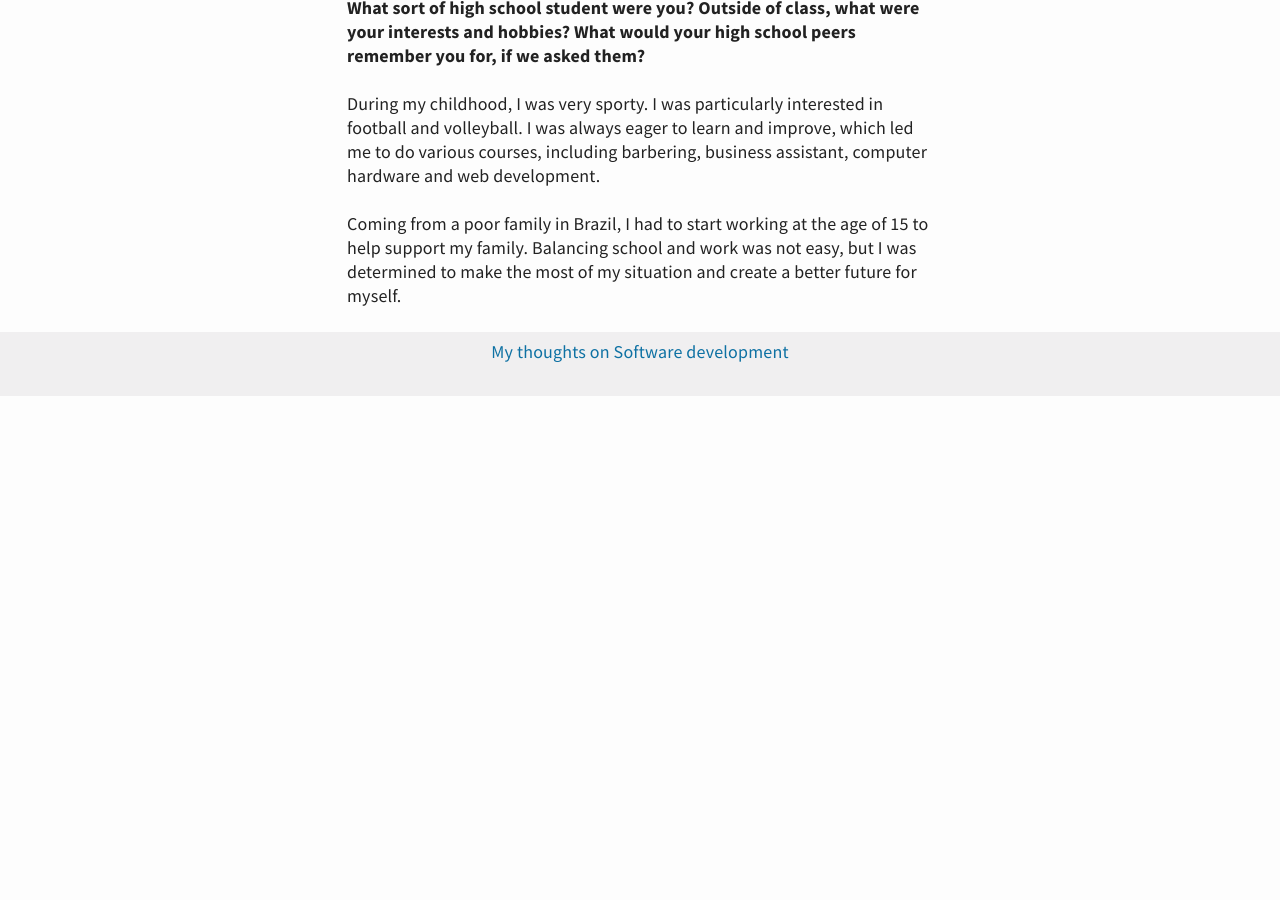
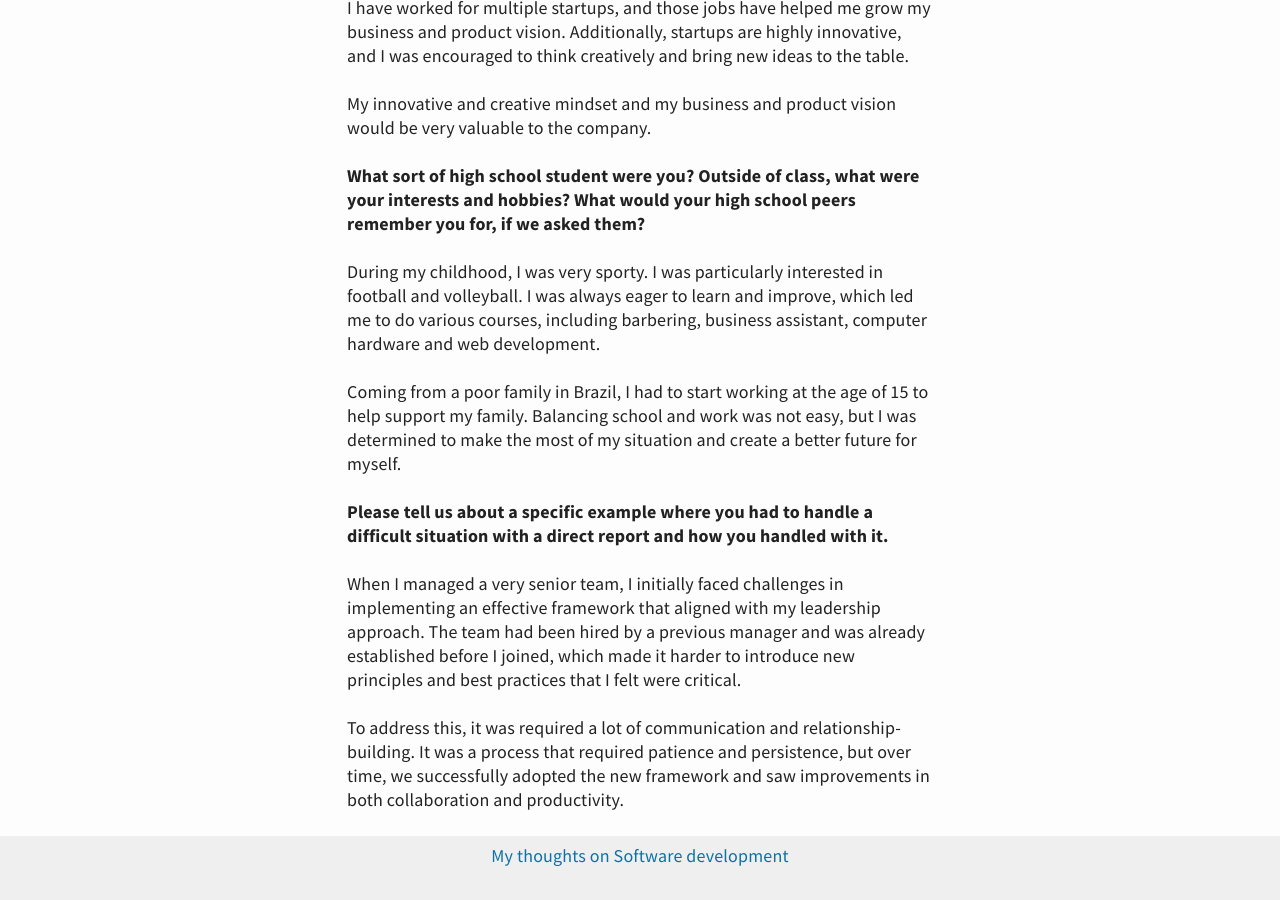
Before and after one commit to apssouza22/blog, a Jekyll site: the page built from _posts/2023-03-20-Q&A-with-Alexsandro-souza.md, in a window 1280 px wide and 900 px high, scrolled down 7971 px. Built offline with Jekyll 4.4.1, drawn with Linux system fonts in a browser that asks for light colours; comment, search, counter and statistics services are not loaded; before the commit the page ends 8367 px from its top, so only the background shows below that; some of the changed text lies outside the part shown.

Commit message:
Update 2023-03-20-Q&A-with-Alexsandro-souza.md

```diff
--- a/_posts/2023-03-20-Q&A-with-Alexsandro-souza.md
+++ b/_posts/2023-03-20-Q&A-with-Alexsandro-souza.md
@@ -45,7 +45,9 @@ My team was the platform team. We were responsible for defining the overall arch
 
 **What is your proudest success as an engineering leader?**
 
-A successful system modernization from a monolith to a modern microservices architecture
+One project that I’m particularly proud of is a successful system modernization where we transitioned from a 20-year-old monolithic architecture to a microservices-based system. It was especially meaningful to me because I was the first engineer to join the team, which gave me the opportunity to take a leadership role and have a significant influence on the development process.
+
+Being able to drive such a transformation and work closely with the team to deliver a modern system is something I’m truly proud of.
 
 **Outline your thoughts on open source software development. What is important to get right in open source projects? What open source projects have you worked on? Have you been an open source maintainer, on which projects, and what was your role?**
 
@@ -192,3 +194,9 @@ My innovative and creative mindset and my business and product vision would be v
 During my childhood, I was very sporty. I was particularly interested in football and volleyball. I was always eager to learn and improve, which led me to do various courses, including barbering, business assistant, computer hardware and web development.
 
 Coming from a poor family in Brazil, I had to start working at the age of 15 to help support my family. Balancing school and work was not easy, but I was determined to make the most of my situation and create a better future for myself.
+
+**Please tell us about a specific example where you had to handle a difficult situation with a direct report and how you handled with it.**
+
+When I managed a very senior team, I initially faced challenges in implementing an effective framework that aligned with my leadership approach. The team had been hired by a previous manager and was already established before I joined, which made it harder to introduce new principles and best practices that I felt were critical.
+
+To address this, it was required a lot of communication and relationship-building. It was a process that required patience and persistence, but over time, we successfully adopted the new framework and saw improvements in both collaboration and productivity.
```
